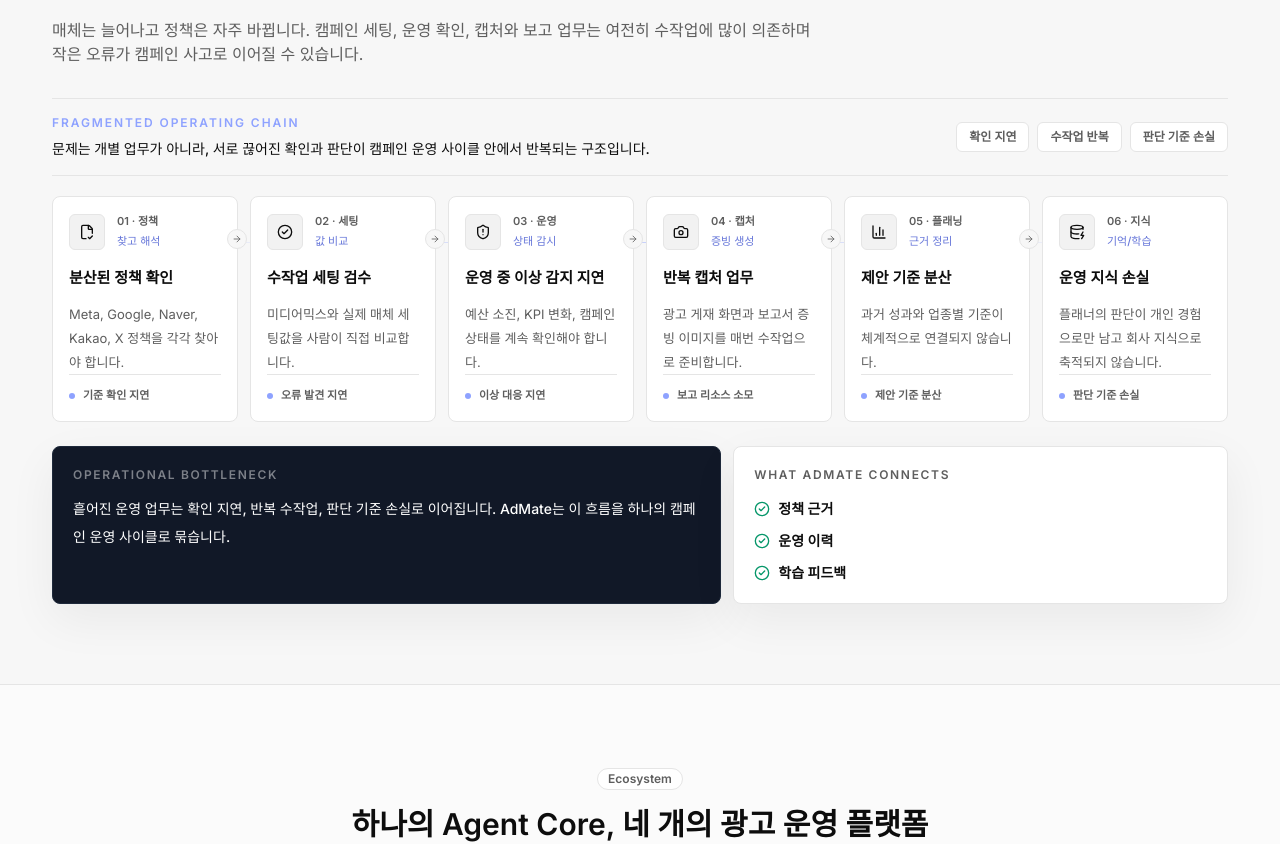
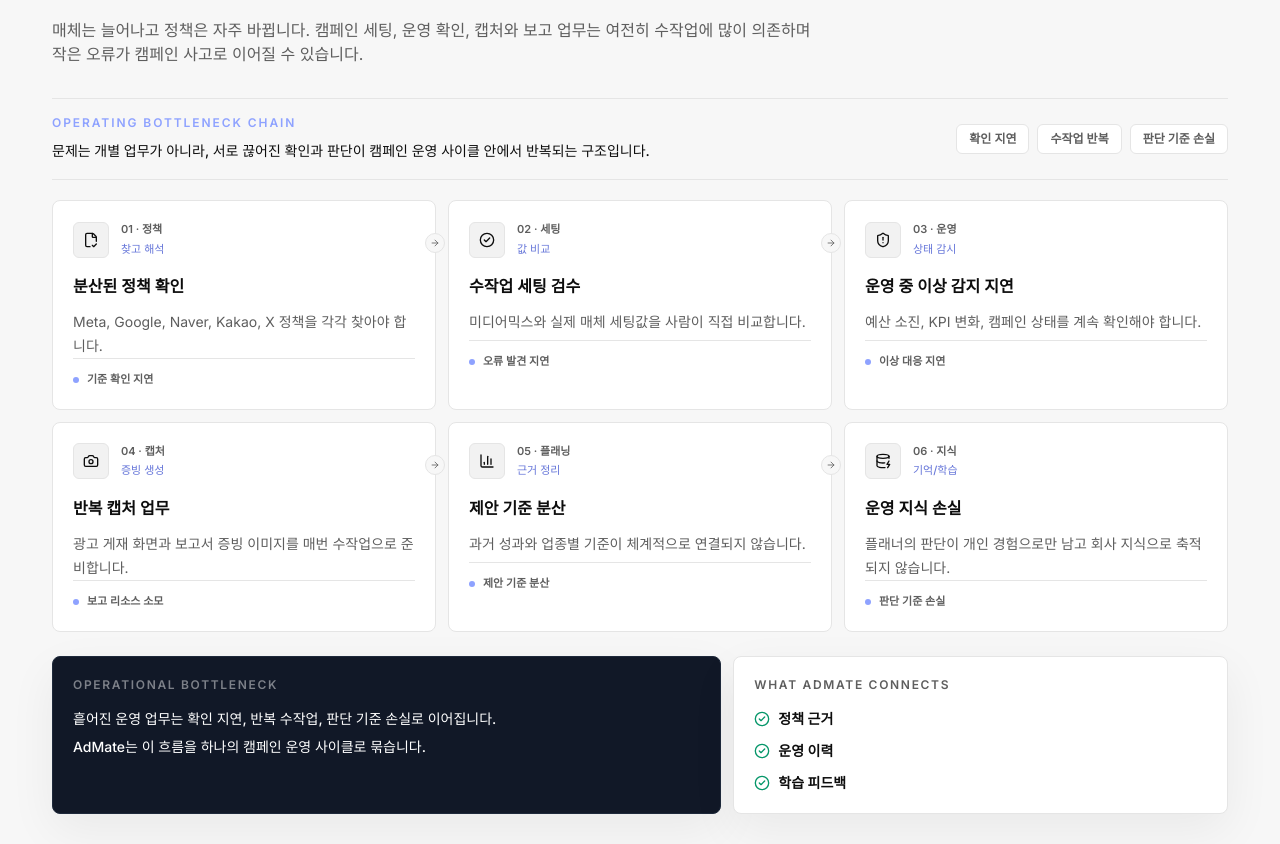
Before and after one commit to Jhongjin/admate-homepage, a Next.js app: page / in a window 1280 px wide. Shown: the part 1889-2733 px from the top of the page. Built offline with nearby package versions, Linux system fonts and the light colour scheme.

Commit message:
Improve problem section readability

```diff
--- a/src/components/home/ProblemSection.tsx
+++ b/src/components/home/ProblemSection.tsx
@@ -54,9 +54,9 @@ export function ProblemSection() {
         <div className="mb-5 flex flex-col gap-3 border-y border-border py-4 lg:flex-row lg:items-center lg:justify-between">
           <div>
             <div className="text-xs font-semibold uppercase tracking-[0.16em] text-[#8EA2FF]">
-              Fragmented operating chain
+              Operating bottleneck chain
             </div>
-            <p className="mt-2 text-sm font-medium text-foreground">
+            <p className="mt-2 max-w-3xl text-sm font-medium leading-6 text-foreground">
               문제는 개별 업무가 아니라, 서로 끊어진 확인과 판단이 캠페인 운영 사이클 안에서 반복되는 구조입니다.
             </p>
           </div>
@@ -70,17 +70,13 @@ export function ProblemSection() {
         </div>
 
         <div className="relative">
-          <div
-            className="absolute left-8 right-8 top-[46px] hidden h-px bg-gradient-to-r from-transparent via-[#8EA2FF]/45 to-transparent lg:block"
-            aria-hidden="true"
-          />
-          <div className="grid gap-3 sm:grid-cols-2 lg:grid-cols-6">
+          <div className="grid gap-3 sm:grid-cols-2 lg:grid-cols-3">
             {problemCards.map((card, index) => (
               <Card
                 key={card.title}
                 className="group relative overflow-visible bg-card transition duration-300 hover:-translate-y-0.5 hover:border-[#8EA2FF]/60 hover:shadow-soft"
               >
-                <CardContent className="flex min-h-[220px] flex-col p-4">
+                <CardContent className="flex min-h-[190px] flex-col p-5">
                   <div className="mb-4 flex items-start justify-between gap-3">
                     <div className="flex min-w-0 items-center gap-3">
                       <div className="relative z-10 flex h-9 w-9 shrink-0 items-center justify-center rounded-md border border-border bg-muted text-foreground transition group-hover:border-[#8EA2FF]/60 group-hover:bg-[#EEF1FF]">
@@ -98,14 +94,15 @@ export function ProblemSection() {
                     {index < problemCards.length - 1 ? (
                       <ArrowRight
                         className={cn(
-                          "absolute -right-2.5 top-8 z-20 hidden h-5 w-5 rounded-full border border-border bg-background p-1 text-muted-foreground transition group-hover:translate-x-0.5 group-hover:text-[#6676D9] lg:block"
+                          "absolute -right-2.5 top-8 z-20 hidden h-5 w-5 rounded-full border border-border bg-background p-1 text-muted-foreground transition group-hover:translate-x-0.5 group-hover:text-[#6676D9] lg:block",
+                          index === 2 && "lg:hidden"
                         )}
                         aria-hidden="true"
                       />
                     ) : null}
                   </div>
-                  <h3 className="text-[15px] font-semibold leading-6">{card.title}</h3>
-                  <p className="mt-3 text-[13px] leading-6 text-muted-foreground">{card.description}</p>
+                  <h3 className="text-base font-semibold leading-6">{card.title}</h3>
+                  <p className="mt-3 text-sm leading-6 text-muted-foreground">{card.description}</p>
                   <div className="mt-auto border-t border-border pt-3 text-[11px] font-semibold text-muted-foreground">
                     <span className="mr-2 inline-block h-1.5 w-1.5 rounded-full bg-[#8EA2FF]" aria-hidden="true" />
                     {problemStages[index].risk}
@@ -121,9 +118,13 @@ export function ProblemSection() {
             <div className="text-xs font-semibold uppercase tracking-[0.14em] text-white/45">
               Operational bottleneck
             </div>
-            <p className="mt-3 text-sm font-medium leading-7 text-white/82">
-              흩어진 운영 업무는 확인 지연, 반복 수작업, 판단 기준 손실로 이어집니다.
-              AdMate는 이 흐름을 하나의 캠페인 운영 사이클로 묶습니다.
+            <p className="mt-3 max-w-2xl text-sm font-medium leading-7 text-white/82">
+              <span className="block">
+                흩어진 운영 업무는 확인 지연, 반복 수작업, 판단 기준 손실로 이어집니다.
+              </span>
+              <span className="block">
+                AdMate는 이 흐름을 하나의 캠페인 운영 사이클로 묶습니다.
+              </span>
             </p>
           </div>
           <div className="rounded-lg border border-border bg-card p-5 shadow-soft">
```
